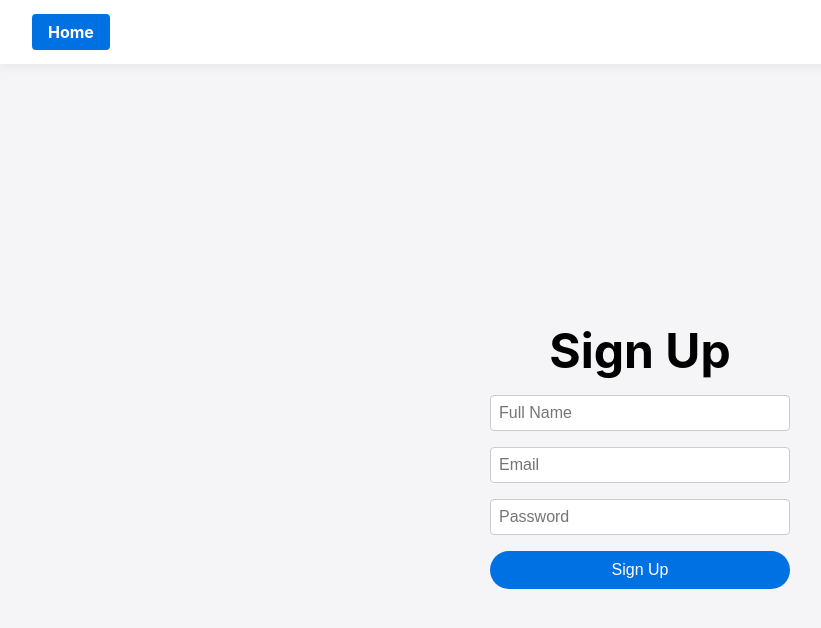
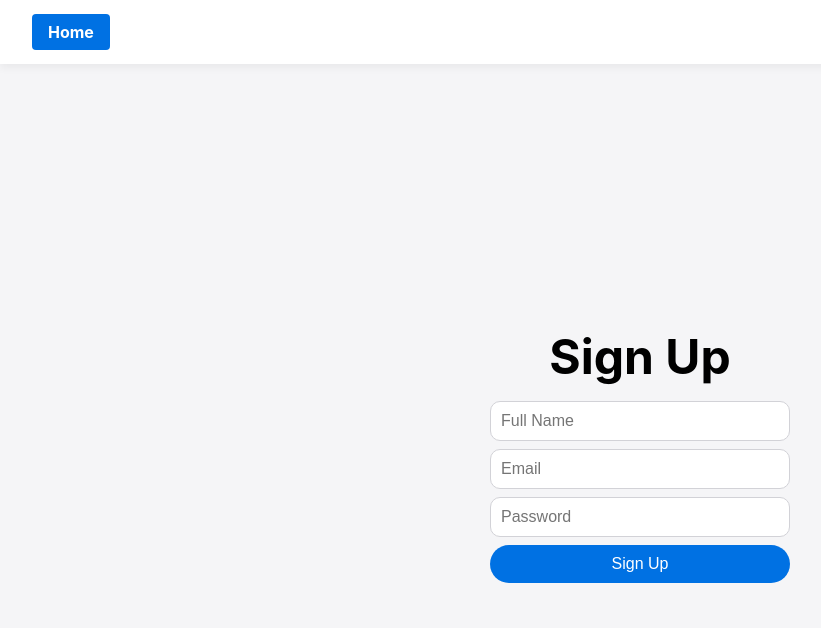
Before and after one commit to redelste/tic-tac-toe, a Next.js app: page /signup in a window 1280 px wide. Shown: the top 628 px of the page, without its empty margins (0-821 px from the left). Built offline with nearby package versions, Linux system fonts and the light colour scheme; no server answers.

Commit message:
update styles

```diff
--- a/src/styles/Signup.module.css
+++ b/src/styles/Signup.module.css
@@ -21,11 +21,12 @@
   }
 
   .input {
-    margin-bottom: 1rem;
-    padding: 0.5rem;
+    border: 1px solid #d2d2d7;
+    border-radius: 10px;
+    padding: 10px;
     font-size: 1rem;
-    border: 1px solid #ccc;
-    border-radius: 4px;
+    margin-bottom: 0.5rem;
+    width: 100%;
   }
 
   .button {
```
